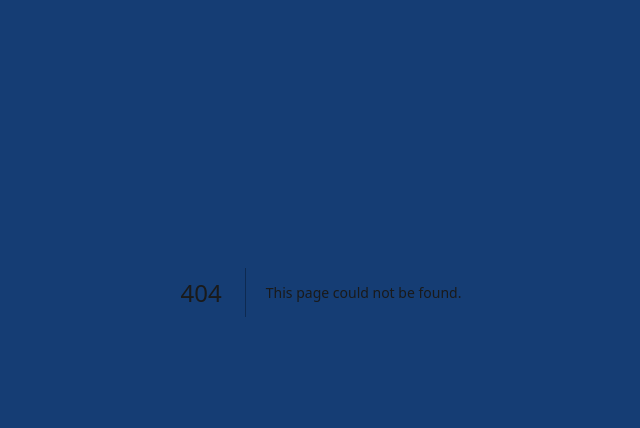
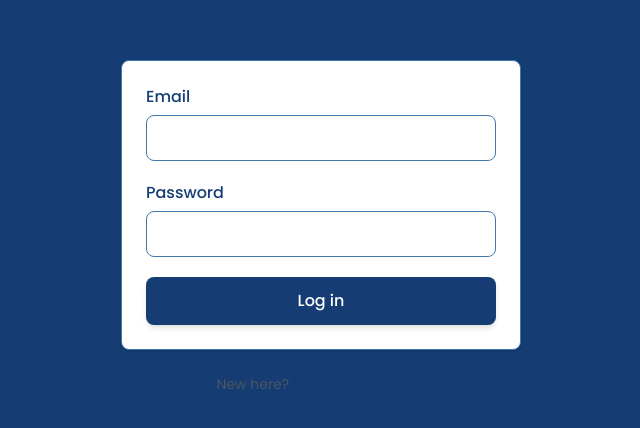
Before and after one commit to Craqpster/Kindred, a Next.js app in the folder kindred/: page /login in a window 1280 px wide. Before the commit this address had no page. Shown: the part 108-536 px from the top of the page, without its empty margins (319-959 px from the left). Built offline with nearby package versions, Linux system fonts and the light colour scheme; no server answers.

Commit message:
add login and signup pages

```diff
--- /dev/null
+++ b/kindred/app/login/page.tsx
@@ -0,0 +1,23 @@
+import { redirect } from "next/navigation";
+
+import { logIn } from "@/app/auth/actions";
+import AuthForm, { AuthFooterLink } from "@/components/auth/AuthForm";
+import { getAuthUser } from "@/lib/dal";
+
+export default async function LogInPage() {
+    if (await getAuthUser()) redirect("/onboarding");
+
+    return (
+        <AuthForm
+            action={logIn}
+            heading="Welcome back"
+            submitLabel="Log in"
+            passwordAutoComplete="current-password"
+            footer={
+                <>
+                    New here? <AuthFooterLink href="/signup">Create an account</AuthFooterLink>
+                </>
+            }
+        />
+    );
+}
--- /dev/null
+++ b/kindred/app/signup/page.tsx
@@ -0,0 +1,25 @@
+import { redirect } from "next/navigation";
+
+import { signUp } from "@/app/auth/actions";
+import AuthForm, { AuthFooterLink } from "@/components/auth/AuthForm";
+import { getAuthUser } from "@/lib/dal";
+
+export default async function SignUpPage() {
+    // Already signed in? Nothing to sign up for. Onboarding decides where to send them.
+    if (await getAuthUser()) redirect("/onboarding");
+
+    return (
+        <AuthForm
+            action={signUp}
+            heading="Create your account"
+            submitLabel="Sign up"
+            passwordHint="At least 8 characters."
+            passwordAutoComplete="new-password"
+            footer={
+                <>
+                    Already have an account? <AuthFooterLink href="/login">Log in</AuthFooterLink>
+                </>
+            }
+        />
+    );
+}
--- /dev/null
+++ b/kindred/components/auth/AuthForm.tsx
@@ -0,0 +1,93 @@
+"use client";
+
+import Link from "next/link";
+import { useActionState } from "react";
+
+import Button from "@/components/ui/Button";
+import Field from "@/components/ui/Field";
+import TextInput from "@/components/ui/TextInput";
+import type { AuthState } from "@/app/auth/actions";
+
+type AuthFormProps = {
+    action: (prev: AuthState, formData: FormData) => Promise<AuthState>;
+    heading: string;
+    submitLabel: string;
+    passwordHint?: string;
+    /// New passwords must not be autofilled with the existing one.
+    passwordAutoComplete: "current-password" | "new-password";
+    footer: React.ReactNode;
+};
+
+const EMPTY: AuthState = {};
+
+export default function AuthForm({
+    action,
+    heading,
+    submitLabel,
+    passwordHint,
+    passwordAutoComplete,
+    footer,
+}: AuthFormProps) {
+    const [state, formAction, pending] = useActionState(action, EMPTY);
+
+    return (
+        <main className="mx-auto flex max-w-md flex-col px-6 py-24 font-[var(--font-poppins)]">
+            <h1 className="mb-8 text-center text-4xl font-bold text-[#153D74] font-[var(--font-lora)]">
+                {heading}
+            </h1>
+
+            <form
+                action={formAction}
+                className="flex flex-col gap-5 rounded-lg border border-[#3F79AF] bg-white p-6 shadow-sm"
+            >
+                {state.formError && (
+                    <p
+                        role="alert"
+                        className="rounded-lg border border-red-700 bg-red-50 px-4 py-3 text-sm text-red-700"
+                    >
+                        {state.formError}
+                    </p>
+                )}
+
+                <Field id="email" label="Email" error={state.errors?.email}>
+                    {(aria) => (
+                        <TextInput
+                            {...aria}
+                            name="email"
+                            type="email"
+                            autoComplete="email"
+                            defaultValue={state.values?.email}
+                            required
+                        />
+                    )}
+                </Field>
+
+                <Field id="password" label="Password" hint={passwordHint} error={state.errors?.password}>
+                    {(aria) => (
+                        <TextInput
+                            {...aria}
+                            name="password"
+                            type="password"
+                            autoComplete={passwordAutoComplete}
+                            required
+                        />
+                    )}
+                </Field>
+
+                <Button type="submit" disabled={pending}>
+                    {pending ? "Please wait…" : submitLabel}
+                </Button>
+            </form>
+
+            <p className="mt-6 text-center text-sm text-[#4B5563]">{footer}</p>
+        </main>
+    );
+}
+
+export function AuthFooterLink({ href, children }: { href: string; children: React.ReactNode }) {
+    return (
+        <Link href={href} className="font-medium text-[#153D74] hover:underline">
+            {children}
+        </Link>
+    );
+}
```
